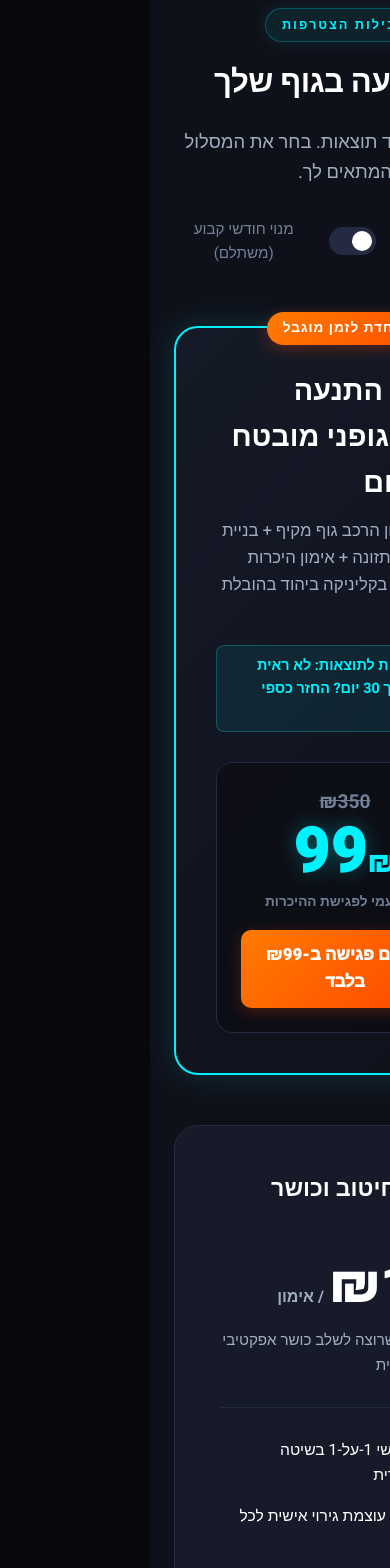
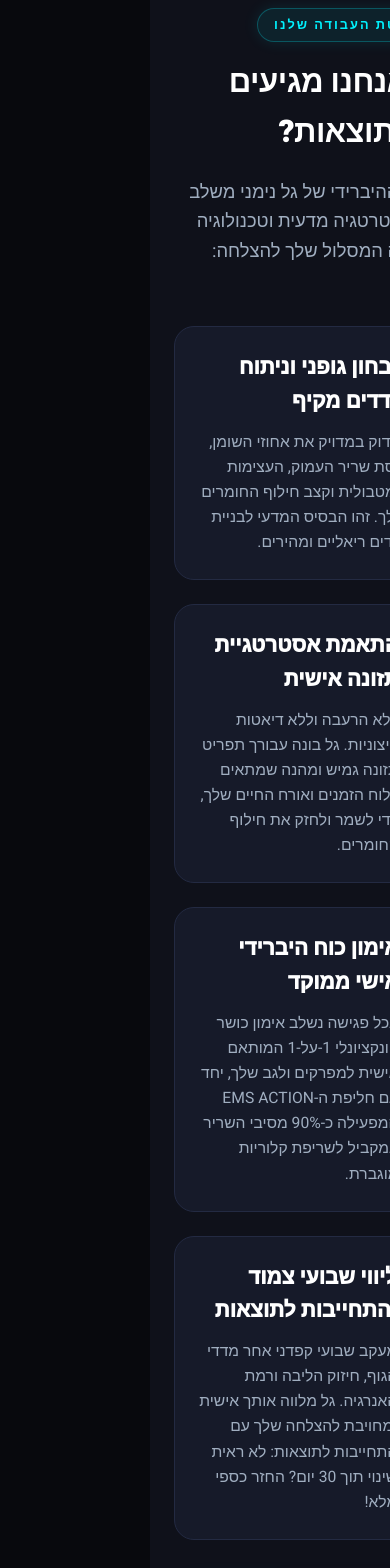
Before and after one commit to jackson6reen/ems-action, a React (Vite) app: page / in a window 390 px wide. Shown: the part 8140-9708 px from the top of the page. Built offline with nearby package versions, Linux system fonts and the light colour scheme.

Commit message:
Remove pricing section, replace with 4-step process method, add pre-qualification goal selector to lead form

```diff
--- a/src/App.tsx
+++ b/src/App.tsx
@@ -100,12 +100,11 @@ const FAQS = [
 ];
 
 export default function App() {
-  const [isYearly, setIsYearly] = useState(false);
   const [activeReview, setActiveReview] = useState(0);
   const [selectedMuscle, setSelectedMuscle] = useState(MUSCLE_GROUPS[1]); // abs as default
   const [activeFaq, setActiveFaq] = useState<number | null>(null);
   const [formSubmitted, setFormSubmitted] = useState(false);
-  const [formData, setFormData] = useState({ name: '', phone: '', note: '' });
+  const [formData, setFormData] = useState({ name: '', phone: '', goal: 'חיטוב וירידה במשקל', note: '' });
 
   // Header scrolled state for premium sticky navbar design
   const [scrolled, setScrolled] = useState(false);
@@ -168,7 +167,7 @@ export default function App() {
             <a href="#simulator" className="nav-link">סימולטור השרירים</a>
             <a href="#benefits" className="nav-link">קהל יעד</a>
             <a href="#about-gal" className="nav-link">המאמנת גל</a>
-            <a href="#pricing" className="nav-link">תוכניות</a>
+            <a href="#pricing" className="nav-link">שיטת העבודה</a>
             <a href="#faq" className="nav-link">שאלות נפוצות</a>
           </nav>
 
@@ -549,29 +548,62 @@ export default function App() {
         </div>
       </section>
 
-      {/* Pricing / Packages Section */}
+      {/* 4-Step Process Section (Replaces Pricing Section) */}
       <section id="pricing" className="section-padding bg-dark">
         <div className="container">
           <div className="section-header">
-            <span className="section-label">חבילות הצטרפות</span>
-            <h2>ההשקעה בגוף שלך</h2>
-            <p className="section-desc">ליווי אישי ממוקד תוצאות. בחר את המסלול המתאים לך.</p>
+            <span className="section-label">שיטת העבודה שלנו</span>
+            <h2>איך אנחנו מגיעים לתוצאות?</h2>
+            <p className="section-desc">
+              אימון הבוטיק ההיברידי של גל נימני משלב ליווי צמוד, אסטרטגיה מדעית וטכנולוגיה מאיצה. הנה המסלול שלך להצלחה:
+            </p>
+          </div>
 
-            <div className="toggle-container">
-              <span className={`toggle-label ${!isYearly ? 'active' : ''}`}>אימון בודד / כרטיסייה</span>
-              <button
-                className={`toggle-switch ${isYearly ? 'active' : ''}`}
-                onClick={() => setIsYearly(!isYearly)}
-              >
-                <span className="toggle-handle"></span>
-              </button>
-              <span className={`toggle-label ${isYearly ? 'active' : ''}`}>מנוי חודשי קבוע (משתלם)</span>
+          <div className="process-grid">
+            <div className="process-step">
+              <div className="step-num">01</div>
+              <div className="step-content">
+                <h3>אבחון גופני וניתוח מדדים מקיף</h3>
+                <p>
+                  נבדוק במדויק את אחוזי השומן, מסת שריר העמוק, העצימות המטבולית וקצב חילוף החומרים שלך. זהו הבסיס המדעי לבניית יעדים ריאליים ומהירים.
+                </p>
+              </div>
+            </div>
+
+            <div className="process-step">
+              <div className="step-num">02</div>
+              <div className="step-content">
+                <h3>התאמת אסטרטגיית תזונה אישית</h3>
+                <p>
+                  ללא הרעבה וללא דיאטות קיצוניות. גל בונה עבורך תפריט תזונה גמיש ומהנה שמתאים ללוח הזמנים ואורח החיים שלך, כדי לשמר ולחזק את חילוף החומרים.
+                </p>
+              </div>
+            </div>
+
+            <div className="process-step">
+              <div className="step-num">03</div>
+              <div className="step-content">
+                <h3>אימון כוח היברידי אישי ממוקד</h3>
+                <p>
+                  בכל פגישה נשלב אימון כושר פונקציונלי 1-על-1 המותאם אישית למפרקים ולגב שלך, יחד עם חליפת ה-EMS ACTION המפעילה כ-90% מסיבי השריר במקביל לשריפת קלוריות מוגברת.
+                </p>
+              </div>
+            </div>
+
+            <div className="process-step">
+              <div className="step-num">04</div>
+              <div className="step-content">
+                <h3>ליווי שבועי צמוד והתחייבות לתוצאות</h3>
+                <p>
+                  מעקב שבועי קפדני אחר מדדי הגוף, חיזוק הליבה ורמת האנרגיה. גל מלווה אותך אישית ומחויבת להצלחה שלך עם התחייבות לתוצאות: לא ראית שינוי תוך 30 יום? החזר כספי מלא!
+                </p>
+              </div>
             </div>
           </div>
 
-          {/* Irresistible Kickstart Offer Callout */}
+          {/* Irresistible Kickstart Offer Callout Box */}
           <div className="kickstart-offer-box">
-            <div className="offer-badge-glow">הצעה מיוחדת לזמן מוגבל</div>
+            <div className="offer-badge-glow">הצעה שלא ניתן לסרב לה</div>
             <div className="kickstart-offer-content">
               <div className="offer-text">
                 <h3>חבילת התנעה לשינוי גופני מובטח ב-30 יום</h3>
@@ -590,54 +622,6 @@ export default function App() {
                 <p className="price-terms">חד-פעמי לפגישת ההיכרות</p>
                 <a href="#lead-form" className="btn-offer-cta">תיאום פגישה ב-₪99 בלבד</a>
               </div>
-            </div>
-          </div>
-
-          <div className="pricing-grid">
-
-            {/* Standard Package */}
-            <div className="pricing-card">
-              <h3>חבילת חיטוב וכושר שבועי</h3>
-              <div className="price-display">
-                <span className="price-number">{isYearly ? "₪135" : "₪160"}</span>
-                <span className="price-period">/ אימון</span>
-              </div>
-              <p className="price-sub">מתאים למי שרוצה לשלב כושר אפקטיבי בשגרה שבועית</p>
-
-              <div className="price-divider"></div>
-
-              <ul className="price-features">
-                <li><CheckCircle size={16} /> אימון אישי 1-על-1 בשיטה ההיברידית</li>
-                <li><CheckCircle size={16} /> התאמת עוצמת גירוי אישית לכל שריר</li>
-                <li><CheckCircle size={16} /> מעקב הרכב גוף שבועי (אחוזי שומן/שריר)</li>
-                <li><CheckCircle size={16} /> גישה לתוכנית הבית שלנו לתוצאות מהירות</li>
-                <li><CheckCircle size={16} /> גמישות בתיאום שעות האימון</li>
-              </ul>
-
-              <a href="#lead-form" className="btn-pricing">תיאום פגישת היכרות</a>
-            </div>
-
-            {/* Premium Package */}
-            <div className="pricing-card premium">
-              <div className="pricing-badge">מומלץ לתוצאות</div>
-              <h3>חבילת שיקום וכאבי גב</h3>
-              <div className="price-display">
-                <span className="price-number">{isYearly ? "₪155" : "₪180"}</span>
-                <span className="price-period">/ אימון</span>
-              </div>
-              <p className="price-sub">מסלול משולב לחיזוק שרירים עמוקים והעלמת כאבים</p>
-
-              <div className="price-divider"></div>
-
-              <ul className="price-features">
-                <li><CheckCircle size={16} /> דגש מיוחד על חיזוק זוקפי גב ושרירי ליבה</li>
-                <li><CheckCircle size={16} /> תוכנית אימונים אישית למניעת עומס</li>
-                <li><CheckCircle size={16} /> טכנולוגיית EMS להקלה מיידית</li>
-                <li><CheckCircle size={16} /> מעקב יציבה והרכב גוף מתמשך</li>
-                <li><CheckCircle size={16} /> ליווי אישי של גל נימני לאורך כל התהליך</li>
-              </ul>
-
-              <a href="#lead-form" className="btn-pricing-premium">תיאום פגישת היכרות</a>
             </div>
           </div>
         </div>
@@ -721,7 +705,7 @@ export default function App() {
                 <h3>פרטיך נשלחו לגל!</h3>
                 <p>נציג הסטודיו או גל נימני בעצמה יחזרו אליך לקביעת פגישת היכרות מותאמת אישית ביהוד.</p>
                 <a
-                  href={`https://wa.me/972543422190?text=היי%20גל%2C%20אני%20פונה%20מהאתר.%20שמי%20${encodeURIComponent(formData.name)}.%20השארתי%20פרטים%20ואשמח%20לקבוע%20פגישת%20היכרות%20ב-99%20ש%22ח!`}
+                  href={`https://wa.me/972543422190?text=היי%20גל%2C%20אני%20פונה%20מהאתר.%20שמי%20${encodeURIComponent(formData.name)}.%20השארתי%20פרטים.%20המטרה%20שלי%20היא%20${encodeURIComponent(formData.goal)}.%20אשמח%20לקבוע%20פגישת%20היכרות%20ב-99%20ש%22ח!`}
                   className="btn-whatsapp-success"
                   target="_blank"
                   rel="noreferrer"
@@ -746,6 +730,32 @@ export default function App() {
                       onChange={(e) => setFormData({...formData, name: e.target.value})}
                       required
                     />
+                  </div>
+                  <div className="form-group">
+                    <label htmlFor="goal">מהי המטרה העיקרית שלך?</label>
+                    <select
+                      id="goal"
+                      value={formData.goal}
+                      onChange={(e) => setFormData({...formData, goal: e.target.value})}
+                      className="form-select"
+                      style={{
+                        backgroundColor: 'rgba(8, 9, 13, 0.6)',
+                        border: '1px solid var(--border-color)',
+                        color: 'var(--text-primary)',
+                        padding: '14px 18px',
+                        borderRadius: '12px',
+                        fontFamily: 'var(--font-sans)',
+                        fontSize: '1rem',
+                        transition: 'var(--transition)',
+                        width: '100%',
+                        cursor: 'pointer'
+                      }}
+                    >
+                      <option value="חיטוב וירידה במשקל">חיטוב, ירידה במשקל ושריפת קלוריות 🏃‍♀️</option>
+                      <option value="הפחתת כאבי גב ושיקום">הפחתת כאבי גב, כאבי מפרקים ויציבה 🩺</option>
+                      <option value="חיזוק כללי וכושר שיא">חיזוק כללי, מסת שריר וכושר שיא ⚡</option>
+                      <option value="חיסכון בזמן ושמירה על שגרה">חיסכון בזמן ושמירה על שגרה בריאה ⏱️</option>
+                    </select>
                   </div>
                   <div className="form-group">
                     <label htmlFor="phone">מספר טלפון ליצירת קשר</label>
--- a/src/index.css
+++ b/src/index.css
@@ -2145,3 +2145,67 @@ a {
     margin-bottom: 30px;
   }
 }
+
+/* Process Section Styles */
+.process-grid {
+  display: grid;
+  grid-template-columns: repeat(2, 1fr);
+  gap: 40px;
+  margin-bottom: 50px;
+  margin-top: 40px;
+}
+
+.process-step {
+  display: flex;
+  gap: 24px;
+  background-color: var(--bg-card);
+  border: 1px solid var(--border-color);
+  border-radius: 20px;
+  padding: 35px;
+  position: relative;
+  transition: var(--transition);
+  text-align: right;
+}
+
+.process-step:hover {
+  border-color: var(--accent-cyan-border);
+  background-color: var(--bg-card-hover);
+  transform: translateY(-3px);
+}
+
+.step-num {
+  font-size: 3rem;
+  font-weight: 900;
+  color: var(--accent-cyan);
+  opacity: 0.8;
+  line-height: 1;
+  font-family: 'Rubik', sans-serif;
+}
+
+.step-content {
+  text-align: right;
+}
+
+.step-content h3 {
+  font-size: 1.3rem;
+  font-weight: 950;
+  color: #ffffff;
+  margin-bottom: 12px;
+}
+
+.step-content p {
+  font-size: 0.98rem;
+  color: var(--text-secondary);
+  line-height: 1.6;
+}
+
+@media (max-width: 768px) {
+  .process-grid {
+    grid-template-columns: 1fr;
+    gap: 24px;
+  }
+
+  .process-step {
+    padding: 24px;
+  }
+}
```
